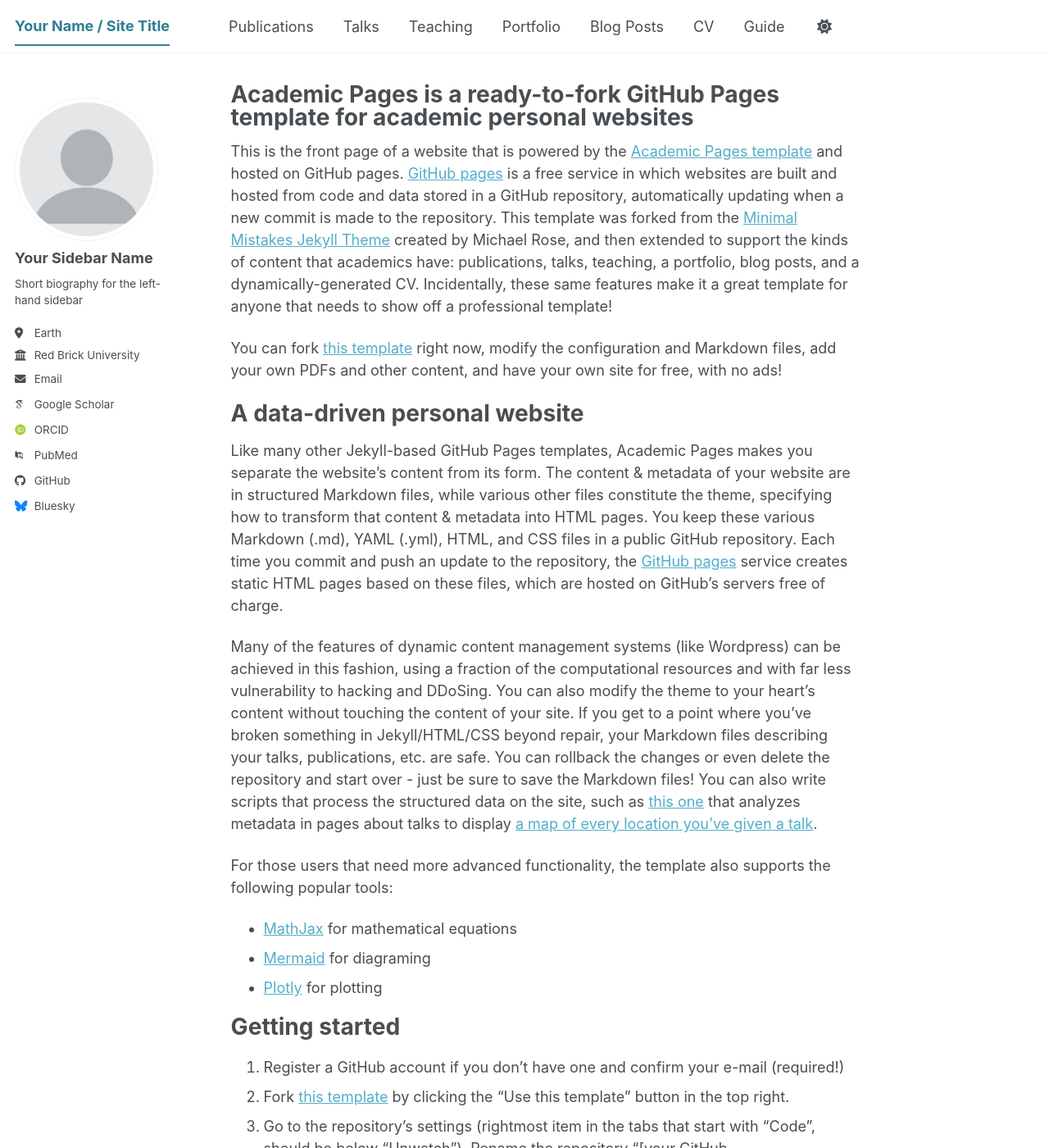
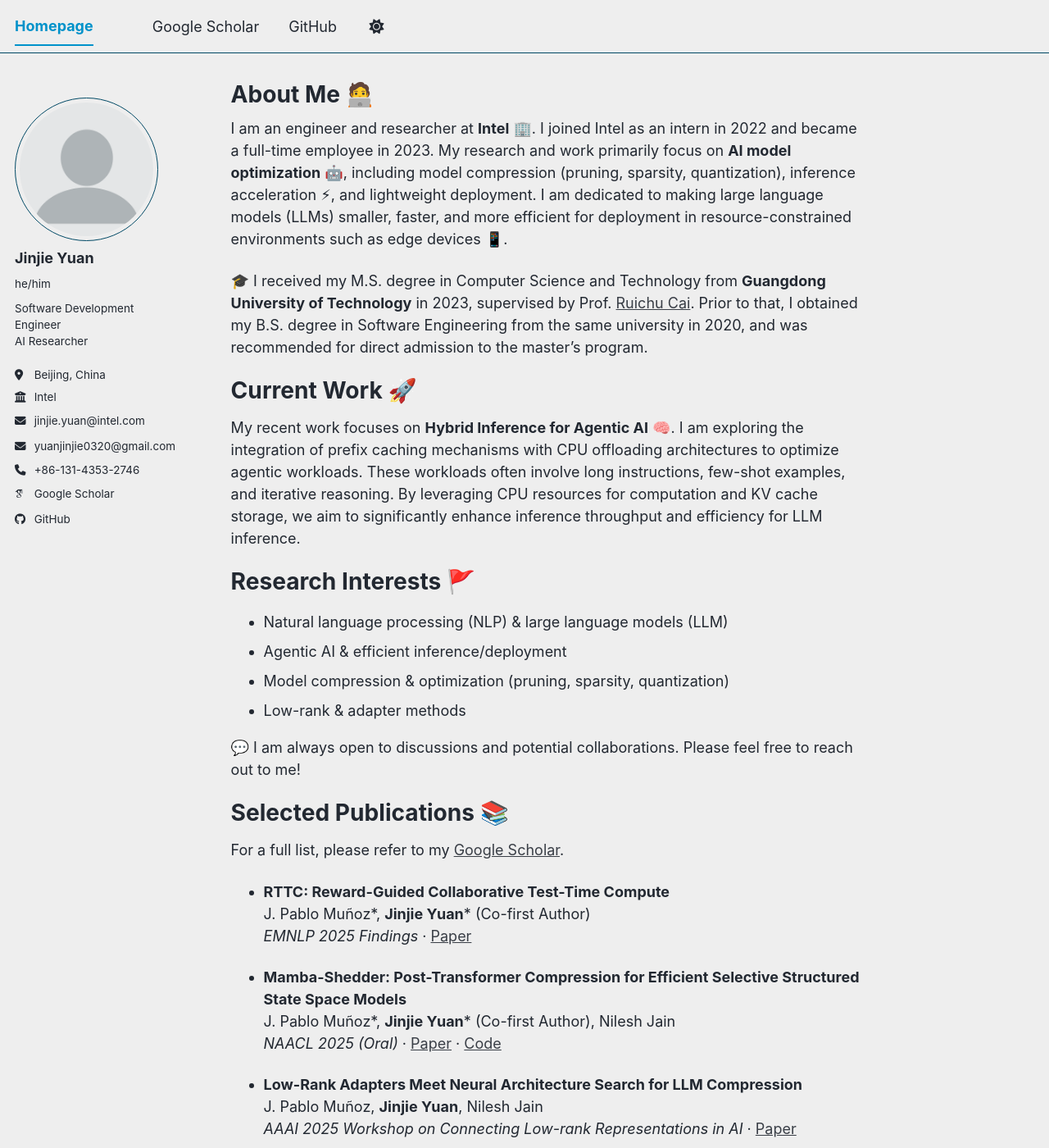
Before and after one commit to Yuan0320/Yuan0320.github.io, a Jekyll site: the page built from _pages/about.md, in a window 1280 px wide and 1400 px high. Shown: the whole window at 82% size. Built offline with Jekyll 4.4.1, drawn with Linux system fonts in a browser that asks for light colours; some web fonts are replaced; our own code applies the rules of GitHub Pages for plain Markdown files; a script bundle is joined from its source files by our own code; library files that are not in the unit come from our copies; some of the changed text lies outside the part shown.

Commit message:
init
Signed-off-by: Yuan0320 <jinjie.yuan@intel.com>

```diff
--- a/_config.yml
+++ b/_config.yml
@@ -8,79 +8,80 @@
 
 # Basic Site Settings
 locale                   : "en-US"
-site_theme               : "default" # The available themes options are "default", "air", "sunrise", "mint", "dirt" and "contrast"
-title                    : "Your Name / Site Title"
+site_theme               : "air" # The available themes options are "default", "air", "sunrise", "mint", "dirt" and "contrast"
+title                    : "Homepage"
 title_separator          : "-"
-name                     : &name "Your Name"
-description              : &description "Your Name's academic portfolio"   # Update this with a general description of your site, this is the default if not overridden by a page
-url                      : https://academicpages.github.io # The base hostname & protocol for your site e.g. "https://[your GitHub username].github.io",
-                                                           # or if you already have some other page hosted on Github then use "https://[your GitHub username].github.io/[Your Repo Name]"
-baseurl                  : "" # the subpath of your site, e.g. "/blog"
-repository               : "academicpages/academicpages.github.io"
+name                     : &name "Jinjie Yuan 袁锦杰"
+description              : &description "Jinjie Yuan's personal academic website"
+url                      : https://Yuan0320.github.io
+baseurl                  : ""
+repository               : "Yuan0320/Yuan0320.github.io"
 
 # Site Author - The following control what appear as part of the author content on the side bar.
 #               If a field is blank the icon and link will not appear, otherwise it will be shown.
 #               Additional customization can be done by editing /_includes/author-profile.html
 author:
   # Biographic information
-  avatar           : "profile.png"
-  name             : "Your Sidebar Name"
-  pronouns         : # example: "she/her"
-  bio              : "Short biography for the left-hand sidebar"
-  location         : "Earth"
-  employer         : "Red Brick University"
-  uri              : # URL
-  email            : "none@example.org"
+  avatar           : "profile.png" # You can upload your profile picture to images/profile.png
+  name             : "Jinjie Yuan"
+  pronouns         : "he/him"
+  bio              : "Software Development Engineer<br>AI Researcher"
+  location         : "Beijing, China"
+  employer         : "Intel"
+  uri              :
+  email            : "jinjie.yuan@intel.com"
+  email_personal   : "yuanjinjie0320@gmail.com"
+  phone            : "+86-131-4353-2746"
 
   # Academic websites
-  academia         : # URL
-  arxiv            : # URL - Update with the correct link to your profile
-  googlescholar    : "https://scholar.google.com/citations?user=PS_CX0AAAAAJ"
-  inspire-hep      : # URL
-  impactstory      : # URL
-  orcid            : "https://orcid.org/yourorcidurl"
-  semantic         : # URL
-  ssrn             : # URL
-  pubmed           : "https://www.ncbi.nlm.nih.gov/pubmed/?term=john+snow"
-  researchgate     : # URL
-  scopus           : # URL
-  zotero           : # URL
+  academia         :
+  arxiv            :
+  googlescholar    : "https://scholar.google.com/citations?user=SsbhgeIAAAAJ&hl=zh-CN&oi=sra"
+  inspire-hep      :
+  impactstory      :
+  orcid            :
+  semantic         :
+  ssrn             :
+  pubmed           :
+  researchgate     :
+  scopus           :
+  zotero           :
 
 
   # Repositories and software development
-  bitbucket        : # Username - Update with your username on the site
-  codepen          : # Username
-  dribbble         : # Username
-  github           : "academicpages"
-  kaggle           : # Username
-  stackoverflow    : # User number or user number and name (i.e., use "1" or "1/jeff-atwood")
+  bitbucket        :
+  codepen          :
+  dribbble         :
+  github           : "Yuan0320"
+  kaggle           :
+  stackoverflow    :
 
   # Social media
-  artstation       : # Username
-  bluesky          : "bsky.app" # Replace this with you Bluesky username
-  facebook         : # Username
-  flickr           : # Username
-  foursquare       : # Username
-  goodreads        : # Username
-  google_plus      : # Username
-  keybase          : # Username
-  instagram        : # Username
-  lastfm           : # Username
-  linkedin         : # Username
-  mastodon         : # URL
-  medium           : # URL
-  pinterest        : # Username
-  soundcloud       : # Username
-  steam            : # Username
-  telegram         : # URL
-  tumblr           : # Username
-  twitter          : # Username for X / Twitter
-  vine             : # Username
-  weibo            : # Username
-  wikipedia        : # Username
-  xing             : # Username
-  youtube          : # Username
-  zhihu            : # Username
+  artstation       :
+  bluesky          :
+  facebook         :
+  flickr           :
+  foursquare       :
+  goodreads        :
+  google_plus      :
+  keybase          :
+  instagram        :
+  lastfm           :
+  linkedin         :
+  mastodon         :
+  medium           :
+  pinterest        :
+  soundcloud       :
+  steam            :
+  telegram         :
+  tumblr           :
+  twitter          :
+  vine             :
+  weibo            :
+  wikipedia        :
+  xing             :
+  youtube          :
+  zhihu            :
 
 # Publication Category - The following the list of publication categories and their headings
 publication_category:
--- a/_includes/author-profile.html
+++ b/_includes/author-profile.html
@@ -34,7 +34,13 @@
         <li><a href="{{ author.uri }}"><i class="fas fa-fw fa-link icon-pad-right" aria-hidden="true"></i>{{ site.data.ui-text[site.locale].website_label | default: "Website" }}</a></li>
       {% endif %}
       {% if author.email %}
-        <li><a href="mailto:{{ author.email }}"><i class="fas fa-fw fa-envelope icon-pad-right" aria-hidden="true"></i>{{ site.data.ui-text[site.locale].email_label | default: "Email" }}</a></li>
+        <li><a href="mailto:{{ author.email }}"><i class="fas fa-fw fa-envelope icon-pad-right" aria-hidden="true"></i>{{ author.email }}</a></li>
+      {% endif %}
+      {% if author.email_personal %}
+        <li><a href="mailto:{{ author.email_personal }}"><i class="fas fa-fw fa-envelope icon-pad-right" aria-hidden="true"></i>{{ author.email_personal }}</a></li>
+      {% endif %}
+      {% if author.phone %}
+        <li><i class="fas fa-fw fa-phone icon-pad-right" aria-hidden="true"></i>{{ author.phone }}</li>
       {% endif %}
 
       <!-- Font Awesome and Academicons icons / Academic websites -->
--- a/_includes/footer/custom.html
+++ b/_includes/footer/custom.html
@@ -1,6 +1,6 @@
 <!-- start custom footer snippets -->
 
-<a href="/sitemap/">Sitemap</a>
+<!-- <a href="/sitemap/">Sitemap</a> -->
 
 <!-- Support for MatJax -->
 <script defer src="https://cdnjs.cloudflare.com/polyfill/v3/polyfill.min.js?features=es6"></script>
--- a/_includes/seo.html
+++ b/_includes/seo.html
@@ -6,7 +6,9 @@
 {% endif %}
 {% assign seo_url = seo_url | default: site.github.url %}
 
-{% if page.title %}
+{% if page.seo_title %}
+  {% assign seo_title = page.seo_title %}
+{% elsif page.title %}
   {% assign seo_title = page.title | append: " " | append: site.title_separator | append: " " | append: site.title %}
 {% endif %}
 
--- a/_pages/about.md
+++ b/_pages/about.md
@@ -1,56 +1,72 @@
 ---
 permalink: /
-title: "Academic Pages is a ready-to-fork GitHub Pages template for academic personal websites"
+title: "About Me 🧑‍💻"
+seo_title: "Jinjie Yuan's Homepage @ Intel"
 author_profile: true
 redirect_from:
-  - /about/
-  - /about.html
+    - /about/
+    - /about.html
 ---
 
-This is the front page of a website that is powered by the [Academic Pages template](https://github.com/academicpages/academicpages.github.io) and hosted on GitHub pages. [GitHub pages](https://pages.github.com) is a free service in which websites are built and hosted from code and data stored in a GitHub repository, automatically updating when a new commit is made to the repository. This template was forked from the [Minimal Mistakes Jekyll Theme](https://mmistakes.github.io/minimal-mistakes/) created by Michael Rose, and then extended to support the kinds of content that academics have: publications, talks, teaching, a portfolio, blog posts, and a dynamically-generated CV. Incidentally, these same features make it a great template for anyone that needs to show off a professional template!
 
- You can fork [this template](https://github.com/academicpages/academicpages.github.io) right now, modify the configuration and Markdown files, add your own PDFs and other content, and have your own site for free, with no ads!
+I am an engineer and researcher at **Intel** 🏢. I joined Intel as an intern in 2022 and became a full-time employee in 2023. My research and work primarily focus on **AI model optimization** 🤖, including model compression (pruning, sparsity, quantization), inference acceleration ⚡, and lightweight deployment. I am dedicated to making large language models (LLMs) smaller, faster, and more efficient for deployment in resource-constrained environments such as edge devices 📱.
 
-A data-driven personal website
+
+🎓 I received my M.S. degree in Computer Science and Technology from **Guangdong University of Technology** in 2023, supervised by Prof. [Ruichu Cai](https://ruichucai.github.io). Prior to that, I obtained my B.S. degree in Software Engineering from the same university in 2020, and was recommended for direct admission to the master's program.
+
+
+Current Work 🚀
 ======
-Like many other Jekyll-based GitHub Pages templates, Academic Pages makes you separate the website's content from its form. The content & metadata of your website are in structured Markdown files, while various other files constitute the theme, specifying how to transform that content & metadata into HTML pages. You keep these various Markdown (.md), YAML (.yml), HTML, and CSS files in a public GitHub repository. Each time you commit and push an update to the repository, the [GitHub pages](https://pages.github.com/) service creates static HTML pages based on these files, which are hosted on GitHub's servers free of charge.
+My recent work focuses on **Hybrid Inference for Agentic AI** 🧠. I am exploring the integration of prefix caching mechanisms with CPU offloading architectures to optimize agentic workloads. These workloads often involve long instructions, few-shot examples, and iterative reasoning. By leveraging CPU resources for computation and KV cache storage, we aim to significantly enhance inference throughput and efficiency for LLM inference.
 
-Many of the features of dynamic content management systems (like Wordpress) can be achieved in this fashion, using a fraction of the computational resources and with far less vulnerability to hacking and DDoSing. You can also modify the theme to your heart's content without touching the content of your site. If you get to a point where you've broken something in Jekyll/HTML/CSS beyond repair, your Markdown files describing your talks, publications, etc. are safe. You can rollback the changes or even delete the repository and start over - just be sure to save the Markdown files! You can also write scripts that process the structured data on the site, such as [this one](https://github.com/academicpages/academicpages.github.io/blob/master/talkmap.ipynb) that analyzes metadata in pages about talks to display [a map of every location you've given a talk](https://academicpages.github.io/talkmap.html).
 
-For those users that need more advanced functionality, the template also supports the following popular tools:
-- [MathJax](https://www.mathjax.org/) for mathematical equations
-- [Mermaid](https://mermaid.js.org/) for diagraming
-- [Plotly](https://plotly.com/javascript/) for plotting
+Research Interests 🚩
+======
+- Natural language processing (NLP) & large language models (LLM)
+- Agentic AI & efficient inference/deployment
+- Model compression & optimization (pruning, sparsity, quantization)
+- Low-rank & adapter methods
 
-Getting started
+
+💬 I am always open to discussions and potential collaborations. Please feel free to reach out to me!
+
+
+Selected Publications 📚
 ======
-1. Register a GitHub account if you don't have one and confirm your e-mail (required!)
-1. Fork [this template](https://github.com/academicpages/academicpages.github.io) by clicking the "Use this template" button in the top right.
-1. Go to the repository's settings (rightmost item in the tabs that start with "Code", should be below "Unwatch"). Rename the repository "[your GitHub username].github.io", which will also be your website's URL.
-1. Set site-wide configuration and create content & metadata (see below -- also see [this set of diffs](https://archive.is/3TPas) showing what files were changed to set up [an example site](https://getorg-testacct.github.io) for a user with the username "getorg-testacct")
-1. Upload any files (like PDFs, .zip files, etc.) to the files/ directory. They will appear at https://[your GitHub username].github.io/files/example.pdf.
-1. Check status by going to the repository settings, in the "GitHub pages" section
+For a full list, please refer to my [Google Scholar](https://scholar.google.com/citations?user=SsbhgeIAAAAJ&hl=zh-CN&oi=sra).
 
-Site-wide configuration
-------
-The main configuration file for the site is in the base directory in [_config.yml](https://github.com/academicpages/academicpages.github.io/blob/master/_config.yml), which defines the content in the sidebars and other site-wide features. You will need to replace the default variables with ones about yourself and your site's github repository. The configuration file for the top menu is in [_data/navigation.yml](https://github.com/academicpages/academicpages.github.io/blob/master/_data/navigation.yml). For example, if you don't have a portfolio or blog posts, you can remove those items from that navigation.yml file to remove them from the header.
 
-Create content & metadata
-------
-For site content, there is one Markdown file for each type of content, which are stored in directories like _publications, _talks, _posts, _teaching, or _pages. For example, each talk is a Markdown file in the [_talks directory](https://github.com/academicpages/academicpages.github.io/tree/master/_talks). At the top of each Markdown file is structured data in YAML about the talk, which the theme will parse to do lots of cool stuff. The same structured data about a talk is used to generate the list of talks on the [Talks page](https://academicpages.github.io/talks), each [individual page](https://academicpages.github.io/talks/2012-03-01-talk-1) for specific talks, the talks section for the [CV page](https://academicpages.github.io/cv), and the [map of places you've given a talk](https://academicpages.github.io/talkmap.html) (if you run this [python file](https://github.com/academicpages/academicpages.github.io/blob/master/talkmap.py) or [Jupyter notebook](https://github.com/academicpages/academicpages.github.io/blob/master/talkmap.ipynb), which creates the HTML for the map based on the contents of the _talks directory).
+*   **RTTC: Reward-Guided Collaborative Test-Time Compute**
+    <br>J. Pablo Muñoz\*, **Jinjie Yuan**\* (Co-first Author)
+    <br>_EMNLP 2025 Findings_ · [Paper](https://arxiv.org/abs/2508.10024)
 
-**Markdown generator**
+*   **Mamba-Shedder: Post-Transformer Compression for Efficient Selective Structured State Space Models**
+    <br>J. Pablo Muñoz\*, **Jinjie Yuan**\* (Co-first Author), Nilesh Jain
+    <br>_NAACL 2025 (Oral)_ · [Paper](https://arxiv.org/abs/2501.17088) · [Code](https://github.com/IntelLabs/Hardware-Aware-Automated-Machine-Learning)
 
-The repository includes [a set of Jupyter notebooks](https://github.com/academicpages/academicpages.github.io/tree/master/markdown_generator
-) that converts a CSV containing structured data about talks or presentations into individual Markdown files that will be properly formatted for the Academic Pages template. The sample CSVs in that directory are the ones I used to create my own personal website at stuartgeiger.com. My usual workflow is that I keep a spreadsheet of my publications and talks, then run the code in these notebooks to generate the Markdown files, then commit and push them to the GitHub repository.
+*   **Low-Rank Adapters Meet Neural Architecture Search for LLM Compression**
+    <br>J. Pablo Muñoz, **Jinjie Yuan**, Nilesh Jain
+    <br>_AAAI 2025 Workshop on Connecting Low-rank Representations in AI_ · [Paper](https://arxiv.org/abs/2501.16372)
 
-How to edit your site's GitHub repository
-------
-Many people use a git client to create files on their local computer and then push them to GitHub's servers. If you are not familiar with git, you can directly edit these configuration and Markdown files directly in the github.com interface. Navigate to a file (like [this one](https://github.com/academicpages/academicpages.github.io/blob/master/_talks/2012-03-01-talk-1.md) and click the pencil icon in the top right of the content preview (to the right of the "Raw | Blame | History" buttons). You can delete a file by clicking the trashcan icon to the right of the pencil icon. You can also create new files or upload files by navigating to a directory and clicking the "Create new file" or "Upload files" buttons.
+*   **SQFT: Low-cost Model Adaptation in Low-precision Sparse Foundation Models**
+    <br>J. Pablo Muñoz\*, **Jinjie Yuan**\* (Co-first Author), Nilesh Jain
+    <br>_EMNLP 2024 Findings_ · [Paper](https://arxiv.org/abs/2410.03750) · [Code](https://github.com/IntelLabs/Hardware-Aware-Automated-Machine-Learning)
 
-Example: editing a Markdown file for a talk
-![Editing a Markdown file for a talk](/images/editing-talk.png)
+*   **Shears: Unstructured Sparsity with Neural Low-rank Adapter Search**
+    <br>J. Pablo Muñoz\*, **Jinjie Yuan**\* (Co-first Author), Nilesh Jain
+    <br>_NAACL 2024_ · [Paper](https://arxiv.org/abs/2404.10934) · [Code](https://github.com/IntelLabs/Hardware-Aware-Automated-Machine-Learning)
 
-For more info
-------
-More info about configuring Academic Pages can be found in [the guide](https://academicpages.github.io/markdown/), the [growing wiki](https://github.com/academicpages/academicpages.github.io/wiki), and you can always [ask a question on GitHub](https://github.com/academicpages/academicpages.github.io/discussions). The [guides for the Minimal Mistakes theme](https://mmistakes.github.io/minimal-mistakes/docs/configuration/) (which this theme was forked from) might also be helpful.
+*   **LoNAS: Elastic Low-rank Adapters for Efficient Large Language Models**
+    <br>J. Pablo Muñoz\*, **Jinjie Yuan**\* (Co-first Author), Yi Zheng, Nilesh Jain
+    <br>_LREC-COLING 2024_ · [Paper](https://aclanthology.org/2024.lrec-main.940/) · [Code](https://github.com/IntelLabs/Hardware-Aware-Automated-Machine-Learning)
+
+*   **SADGA: Structure-Aware Dual Graph Aggregation Network for Text-to-SQL**
+    <br>Ruichu Cai, **Jinjie Yuan** (Advisor 1st, Student 2nd), et al.
+    <br>_NeurIPS 2021_ · [Paper](https://arxiv.org/abs/2111.00653) · [Code](https://github.com/DMIRLAB-Group/SADGA)
+
+
+Patents 📝
+======
+*   **Methods and apparatus for enabling efficient fine-tuning on unstructured sparse and low-precision large pre-trained foundation models**
+    <br>J. Pablo Muñoz, **Jinjie Yuan**, Nilesh Jain
+    <br>_US Patent App. 18/935,223_ (2025)
```
Also changed, not shown: _data/navigation.yml (+20 -14 lines).
